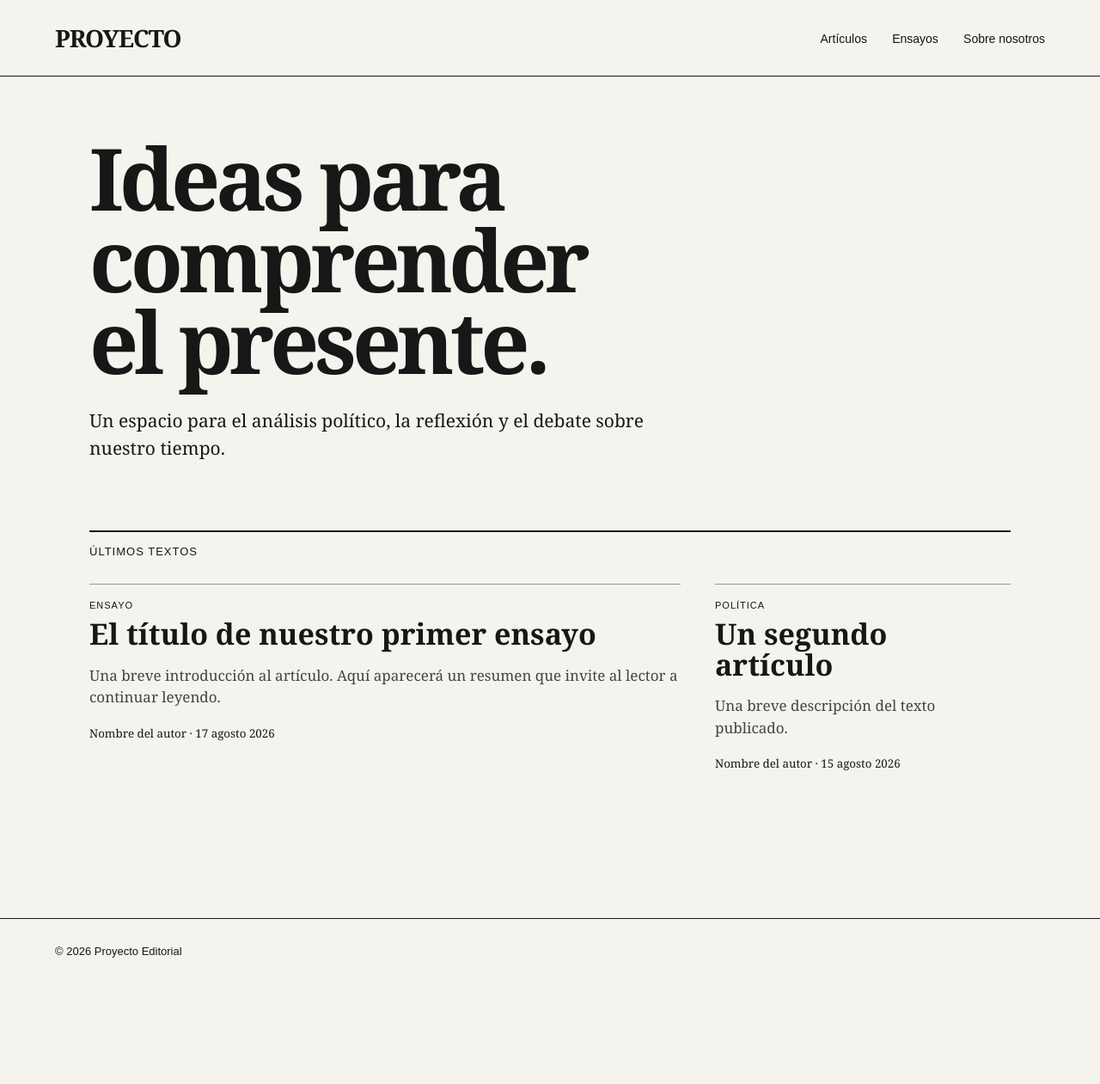
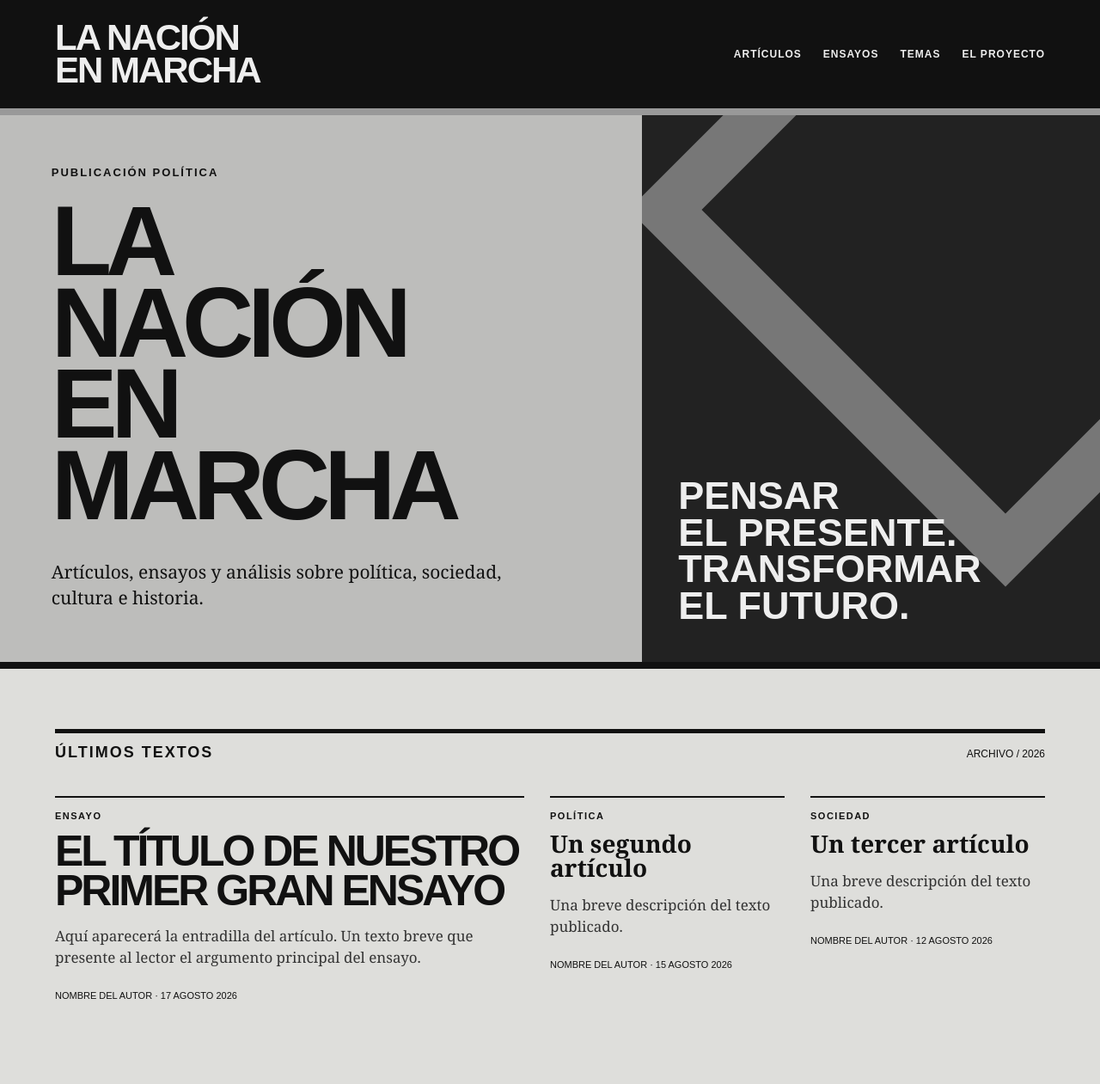
Before and after one commit to FlavioAlcazar/LA-NACI-N-EN-MARCHA, a plain HTML site: page index.html in a window 1280 px wide. Shown: the top 1261 px of the page at 86% size. Before the commit the page ends 1144 px from the top, so only its background shows below. Drawn offline with Linux system fonts and the light colour scheme.

Commit message:
Revise index.html for new theme and layout
Updated the title, styles, and structure of the HTML document to reflect a new theme and layout.

```diff
--- a/index.html
+++ b/index.html
@@ -1,207 +1,470 @@
 <!DOCTYPE html>
 <html lang="es">
+
 <head>
     <meta charset="UTF-8">
     <meta name="viewport" content="width=device-width, initial-scale=1.0">
 
-    <title>Proyecto Editorial</title>
+    <title>La Nación en Marcha</title>
 
     <style>
+
         * {
             box-sizing: border-box;
         }
 
+        html {
+            scroll-behavior: smooth;
+        }
+
         body {
             margin: 0;
-            background: #f5f3ee;
-            color: #171717;
-            font-family: Georgia, "Times New Roman", serif;
+            background: #dededb;
+            color: #111;
+            font-family: Arial, Helvetica, sans-serif;
         }
 
+        /* CABECERA */
+
         header {
-            border-bottom: 1px solid #171717;
+            background: #111;
+            color: #eee;
             padding: 25px 5%;
             display: flex;
             justify-content: space-between;
             align-items: center;
+            border-bottom: 8px solid #999;
         }
 
         .logo {
-            font-size: 28px;
-            font-weight: bold;
-            letter-spacing: -1px;
+            font-size: clamp(22px, 4vw, 42px);
+            font-weight: 900;
+            text-transform: uppercase;
+            letter-spacing: -2px;
+            line-height: .9;
+        }
+
+        nav {
+            display: flex;
+            gap: 25px;
         }
 
         nav a {
-            color: #171717;
+            color: #eee;
             text-decoration: none;
-            margin-left: 25px;
-            font-family: Arial, sans-serif;
-            font-size: 14px;
+            font-weight: bold;
+            text-transform: uppercase;
+            font-size: 12px;
+            letter-spacing: 1px;
         }
 
+        nav a:hover {
+            color: #aaa;
+        }
+
+        /* PORTADA */
+
+        .hero {
+            min-height: 70vh;
+            display: grid;
+            grid-template-columns: 1.4fr 1fr;
+            border-bottom: 8px solid #111;
+        }
+
+        .hero-title {
+            background: #bdbdbb;
+            padding: 8%;
+            display: flex;
+            flex-direction: column;
+            justify-content: center;
+        }
+
+        .hero-kicker {
+            font-size: 13px;
+            font-weight: 900;
+            text-transform: uppercase;
+            letter-spacing: 2px;
+            margin-bottom: 25px;
+        }
+
+        .hero h1 {
+            margin: 0;
+            font-size: clamp(55px, 9vw, 125px);
+            line-height: .82;
+            letter-spacing: -7px;
+            text-transform: uppercase;
+            font-weight: 900;
+        }
+
+        .hero-description {
+            max-width: 600px;
+            font-family: Georgia, serif;
+            font-size: 21px;
+            line-height: 1.4;
+            margin-top: 40px;
+        }
+
+        .hero-block {
+            background: #222;
+            color: #eee;
+            padding: 8%;
+            display: flex;
+            align-items: flex-end;
+            position: relative;
+            overflow: hidden;
+        }
+
+        .hero-block::before {
+            content: "";
+            position: absolute;
+            width: 500px;
+            height: 500px;
+            border: 60px solid #777;
+            transform: rotate(45deg);
+            top: -200px;
+            right: -200px;
+        }
+
+        .hero-block-text {
+            position: relative;
+            z-index: 2;
+        }
+
+        .hero-block h2 {
+            font-size: 45px;
+            line-height: .95;
+            text-transform: uppercase;
+            margin: 0;
+        }
+
+        /* CONTENIDO */
+
         main {
-            max-width: 1200px;
+            max-width: 1400px;
             margin: 0 auto;
+        }
+
+        .section {
             padding: 70px 5%;
         }
 
-        .intro {
-            max-width: 800px;
-            margin-bottom: 80px;
+        .section-header {
+            border-top: 5px solid #111;
+            padding-top: 12px;
+            margin-bottom: 40px;
+            display: flex;
+            justify-content: space-between;
+            align-items: baseline;
         }
 
-        .intro h1 {
-            font-size: clamp(48px, 8vw, 100px);
-            line-height: 0.95;
-            letter-spacing: -5px;
-            margin: 0 0 30px;
+        .section-header h2 {
+            margin: 0;
+            font-size: 18px;
+            text-transform: uppercase;
+            letter-spacing: 2px;
         }
 
-        .intro p {
-            font-size: 21px;
-            line-height: 1.5;
-            max-width: 650px;
+        .section-header span {
+            font-size: 12px;
+            text-transform: uppercase;
         }
 
-        .section-title {
-            border-top: 2px solid #171717;
-            padding-top: 15px;
-            font-family: Arial, sans-serif;
-            font-size: 13px;
-            text-transform: uppercase;
-            letter-spacing: 1px;
-            margin-bottom: 30px;
-        }
+        /* ARTÍCULOS */
 
         .articles {
             display: grid;
-            grid-template-columns: 2fr 1fr;
-            gap: 40px;
+            grid-template-columns: 2fr 1fr 1fr;
+            gap: 30px;
         }
 
         article {
-            border-top: 1px solid #999;
-            padding-top: 18px;
+            border-top: 2px solid #111;
+            padding-top: 15px;
         }
 
-        article h2 {
-            font-size: 34px;
-            line-height: 1.05;
-            margin: 10px 0;
+        article.featured {
+            grid-row: span 2;
+        }
+
+        .category {
+            font-size: 11px;
+            font-weight: bold;
+            text-transform: uppercase;
+            letter-spacing: 1.5px;
+        }
+
+        article h3 {
+            font-family: Georgia, serif;
+            font-size: 28px;
+            line-height: 1;
+            margin: 12px 0;
+        }
+
+        article.featured h3 {
+            font-family: Arial, Helvetica, sans-serif;
+            font-size: 50px;
+            line-height: .92;
+            text-transform: uppercase;
+            letter-spacing: -3px;
         }
 
         article p {
+            font-family: Georgia, serif;
             font-size: 17px;
             line-height: 1.5;
-            color: #444;
+            color: #333;
         }
 
-        .category {
-            font-family: Arial, sans-serif;
+        .date {
             font-size: 11px;
             text-transform: uppercase;
-            letter-spacing: 1px;
+            margin-top: 25px;
         }
 
-        footer {
-            margin-top: 100px;
-            border-top: 1px solid #171717;
-            padding: 30px 5%;
-            font-family: Arial, sans-serif;
-            font-size: 13px;
+        /* FRASE */
+
+        .manifesto {
+            background: #111;
+            color: #eee;
+            padding: 80px 8%;
+            margin-top: 30px;
         }
 
-        @media (max-width: 700px) {
+        .manifesto p {
+            max-width: 1000px;
+            margin: 0;
+            font-size: clamp(32px, 5vw, 70px);
+            font-weight: 900;
+            line-height: .95;
+            letter-spacing: -3px;
+            text-transform: uppercase;
+        }
+
+        /* FOOTER */
+
+        footer {
+            background: #111;
+            color: #aaa;
+            padding: 35px 5%;
+            margin-top: 50px;
+            font-size: 11px;
+            text-transform: uppercase;
+        }
+
+        /* MÓVIL */
+
+        @media (max-width: 800px) {
+
             header {
+                flex-direction: column;
                 align-items: flex-start;
-                gap: 20px;
+                gap: 25px;
             }
 
-            nav a {
-                margin-left: 10px;
+            nav {
+                flex-wrap: wrap;
+                gap: 15px;
+            }
+
+            .hero {
+                grid-template-columns: 1fr;
+            }
+
+            .hero-title {
+                min-height: 65vh;
+            }
+
+            .hero-block {
+                min-height: 300px;
             }
 
             .articles {
                 grid-template-columns: 1fr;
             }
 
-            .intro h1 {
-                letter-spacing: -3px;
+            article.featured {
+                grid-row: auto;
             }
+
+            article.featured h3 {
+                font-size: 40px;
+            }
+
         }
+
     </style>
 </head>
+
 
 <body>
 
 <header>
-    <div class="logo">PROYECTO</div>
+
+    <div class="logo">
+        La Nación<br>en Marcha
+    </div>
 
     <nav>
         <a href="#">Artículos</a>
         <a href="#">Ensayos</a>
-        <a href="#">Sobre nosotros</a>
+        <a href="#">Temas</a>
+        <a href="#">El proyecto</a>
     </nav>
+
 </header>
+
 
 <main>
 
-    <section class="intro">
-        <h1>Ideas para<br>comprender<br>el presente.</h1>
+    <section class="hero">
 
-        <p>
-            Un espacio para el análisis político, la reflexión
-            y el debate sobre nuestro tiempo.
-        </p>
-    </section>
+        <div class="hero-title">
 
-    <div class="section-title">
-        Últimos textos
-    </div>
+            <div class="hero-kicker">
+                Publicación política
+            </div>
 
-    <section class="articles">
+            <h1>
+                La<br>
+                Nación<br>
+                en<br>
+                Marcha
+            </h1>
 
-        <article>
-            <div class="category">Ensayo</div>
+            <div class="hero-description">
+                Artículos, ensayos y análisis sobre política,
+                sociedad, cultura e historia.
+            </div>
 
-            <h2>
-                El título de nuestro primer ensayo
-            </h2>
+        </div>
 
-            <p>
-                Una breve introducción al artículo. Aquí aparecerá
-                un resumen que invite al lector a continuar leyendo.
-            </p>
 
-            <small>
-                Nombre del autor · 17 agosto 2026
-            </small>
-        </article>
+        <div class="hero-block">
 
-        <article>
-            <div class="category">Política</div>
+            <div class="hero-block-text">
 
-            <h2>
-                Un segundo artículo
-            </h2>
+                <h2>
+                    Pensar<br>
+                    el presente.<br>
+                    Transformar<br>
+                    el futuro.
+                </h2>
 
-            <p>
-                Una breve descripción del texto publicado.
-            </p>
+            </div>
 
-            <small>
-                Nombre del autor · 15 agosto 2026
-            </small>
-        </article>
+        </div>
 
     </section>
 
+
+    <section class="section">
+
+        <div class="section-header">
+
+            <h2>
+                Últimos textos
+            </h2>
+
+            <span>
+                Archivo / 2026
+            </span>
+
+        </div>
+
+
+        <div class="articles">
+
+
+            <article class="featured">
+
+                <div class="category">
+                    Ensayo
+                </div>
+
+                <h3>
+                    El título de nuestro primer gran ensayo
+                </h3>
+
+                <p>
+                    Aquí aparecerá la entradilla del artículo.
+                    Un texto breve que presente al lector el
+                    argumento principal del ensayo.
+                </p>
+
+                <div class="date">
+                    Nombre del autor · 17 agosto 2026
+                </div>
+
+            </article>
+
+
+            <article>
+
+                <div class="category">
+                    Política
+                </div>
+
+                <h3>
+                    Un segundo artículo
+                </h3>
+
+                <p>
+                    Una breve descripción del texto publicado.
+                </p>
+
+                <div class="date">
+                    Nombre del autor · 15 agosto 2026
+                </div>
+
+            </article>
+
+
+            <article>
+
+                <div class="category">
+                    Sociedad
+                </div>
+
+                <h3>
+                    Un tercer artículo
+                </h3>
+
+                <p>
+                    Una breve descripción del texto publicado.
+                </p>
+
+                <div class="date">
+                    Nombre del autor · 12 agosto 2026
+                </div>
+
+            </article>
+
+
+        </div>
+
+    </section>
+
+
+    <section class="manifesto">
+
+        <p>
+            Una publicación para pensar
+            colectivamente nuestro tiempo.
+        </p>
+
+    </section>
+
+
 </main>
 
+
 <footer>
-    © 2026 Proyecto Editorial
+
+    La Nación en Marcha · Publicación política · 2026
+
 </footer>
 
+
 </body>
+
 </html>
```
